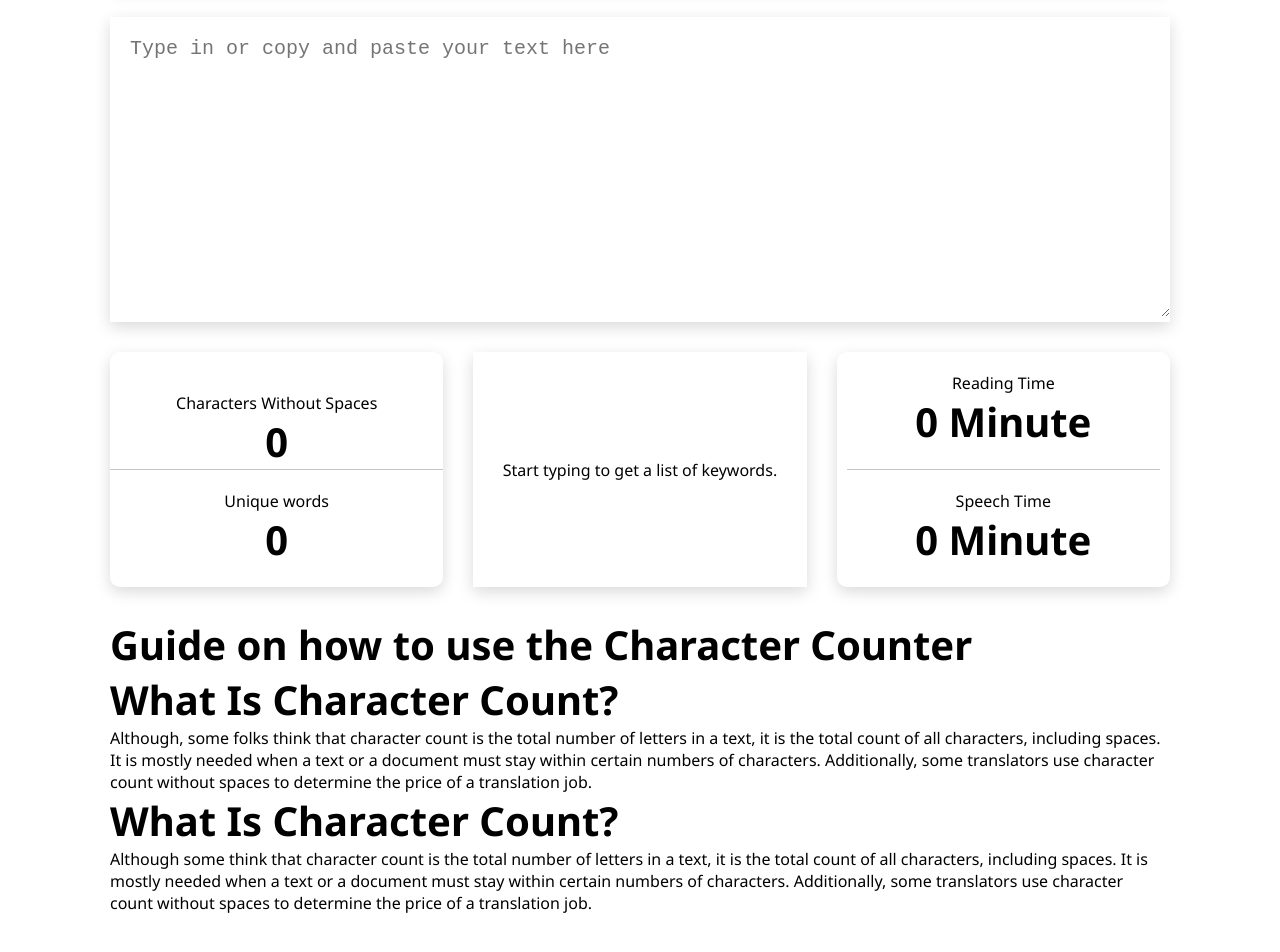
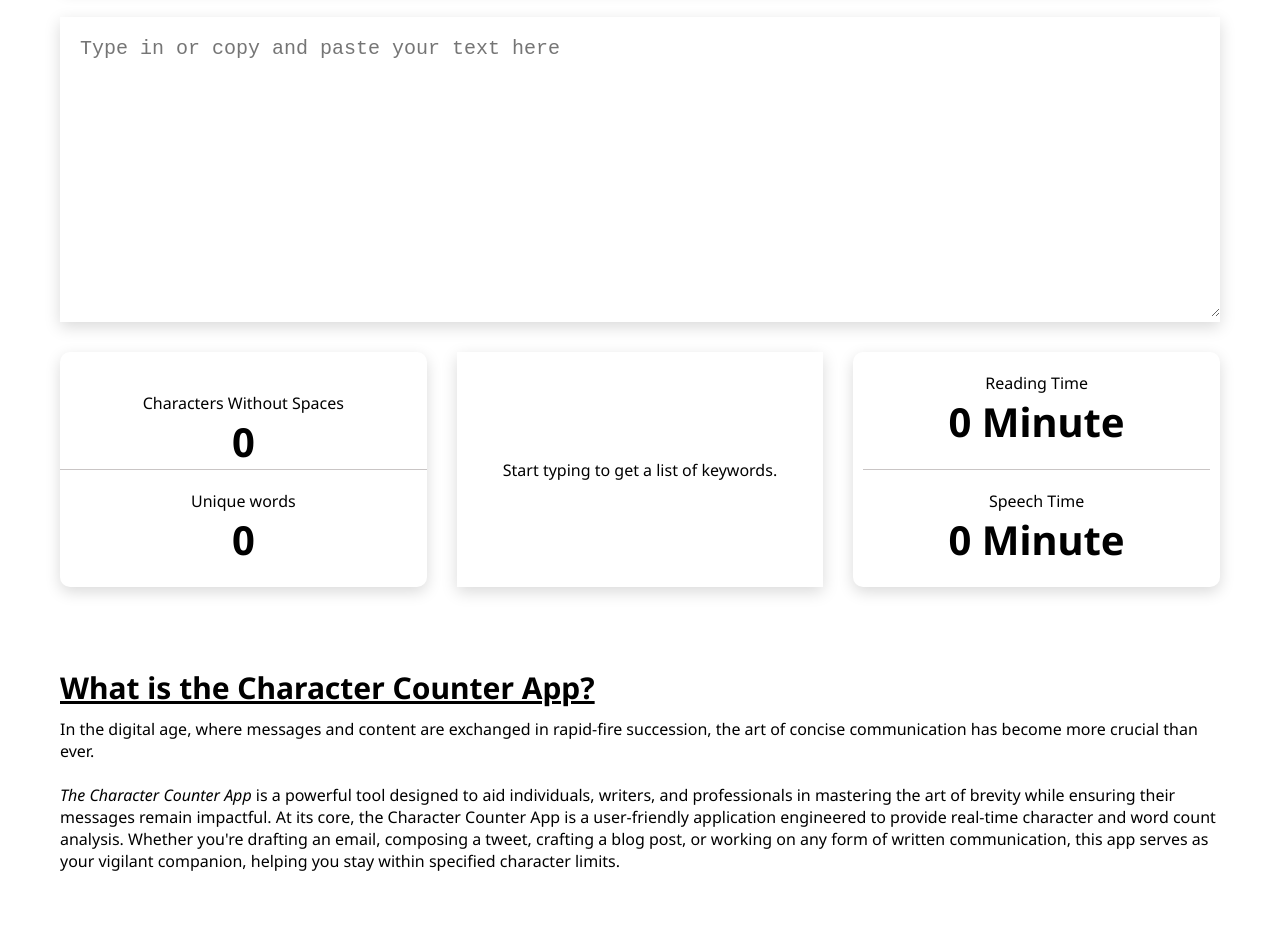
Before and after one commit to barnabasory/character-counter, a React (Create React App) app: page /#/ in a window 1280 px wide. Shown: the part 260-1212 px from the top of the page. After the commit the page ends 1182 px from the top, so only its background shows below. Built offline with nearby package versions, Linux system fonts and the light colour scheme.

Commit message:
initial commit

```diff
--- a/src/components/characterCount/CharacterCounter.jsx
+++ b/src/components/characterCount/CharacterCounter.jsx
@@ -28,7 +28,7 @@ const CharacterCounter = () => {
   };
   const getParagraphCount = (paragraph) => {
     if (!paragraph) {
-      return setWords(0);
+      return setParagraphs(0);
     }
     return setParagraphs(paragraph.trim().split("\n\n").length);
   };
@@ -54,7 +54,7 @@ const CharacterCounter = () => {
     return setUniqueWords(set.size);
   };
   return (
-    <div className={`sw_70 ${styles.wrapper}`}>
+    <div className={`sw ${styles.wrapper}`}>
       <div className={styles.display_fields_upper}>
         <div className={styles.characters}>
           <span>Characters</span>
@@ -114,24 +114,19 @@ const CharacterCounter = () => {
       </div>
 
       <div className={styles.overview}>
-        <h2>Guide on how to use the Character Counter</h2>
-        <h2>What Is Character Count?</h2>
+        <h3>What is the Character Counter App?</h3>
         <span>
-          Although, some folks think that character count is the total number of
-          letters in a text, it is the total count of all characters, including
-          spaces. It is mostly needed when a text or a document must stay within
-          certain numbers of characters. Additionally, some translators use
-          character count without spaces to determine the price of a translation
-          job.
-        </span>
-        <h2>What Is Character Count?</h2>
-        <span>
-          Although some think that character count is the total number of
-          letters in a text, it is the total count of all characters, including
-          spaces. It is mostly needed when a text or a document must stay within
-          certain numbers of characters. Additionally, some translators use
-          character count without spaces to determine the price of a translation
-          job.
+          In the digital age, where messages and content are exchanged in
+          rapid-fire succession, the art of concise communication has become
+          more crucial than ever. <br /> <br />{" "}
+          <em>The Character Counter App</em> is a powerful tool designed to aid
+          individuals, writers, and professionals in mastering the art of
+          brevity while ensuring their messages remain impactful. At its core,
+          the Character Counter App is a user-friendly application engineered to
+          provide real-time character and word count analysis. Whether you're
+          drafting an email, composing a tweet, crafting a blog post, or working
+          on any form of written communication, this app serves as your vigilant
+          companion, helping you stay within specified character limits.
         </span>
       </div>
     </div>
--- a/src/components/characterCount/CharacterCounter.module.scss
+++ b/src/components/characterCount/CharacterCounter.module.scss
@@ -130,4 +130,293 @@
       }
     }
   }
+
+  .overview {
+    h3 {
+      font-size: 30px;
+      text-decoration: underline;
+    }
+    display: flex;
+    flex-direction: column;
+    gap: 10px;
+    margin-top: 50px;
+  }
 }
+
+@media screen and (max-width: 400px) {
+  .wrapper {
+    width: 100%;
+
+    .display_fields_upper {
+      width: 100%;
+
+      .characters,
+      .words,
+      .paragraphs,
+      .sentences {
+        grid-column: span 12;
+        width: 100%;
+        &:not(:last-child) {
+          border-bottom: 1px solid var(--border-color);
+        }
+      }
+      .characters,
+      .words,
+      .paragraphs {
+        border-right: none;
+      }
+    }
+
+    .display_fields_lower {
+      grid-gap: 20px;
+      width: 100%;
+
+      .characters_unique_words {
+        grid-column: span 12;
+        width: 100%;
+      }
+
+      .keywords {
+        grid-column: span 12;
+        width: 100%;
+        height: 200px;
+      }
+      .reading_speech_time {
+        grid-column: span 12;
+        width: 100%;
+      }
+    }
+  }
+}
+
+@media screen and (min-width: 401px) and (max-width: 699px) {
+  .wrapper {
+    width: 100%;
+
+    .display_fields_upper {
+      width: 100%;
+
+      .characters,
+      .words,
+      .paragraphs,
+      .sentences {
+        grid-column: span 6;
+        width: 100%;
+        &:not(:nth-child(3), :nth-child(4)) {
+          border-bottom: 1px solid var(--border-color);
+        }
+      }
+      .characters,
+      .paragraphs {
+        border-right: 1px solid var(--border-color);
+      }
+
+      .words {
+        border-right: none;
+      }
+    }
+
+    .display_fields_lower {
+      grid-gap: 20px;
+      width: 100%;
+
+      .characters_unique_words {
+        display: flex;
+        flex-direction: row;
+        grid-column: span 12;
+        width: 100%;
+
+        .characters_without_spaces {
+          width: 50%;
+          padding: 40px;
+          border-right: 1px solid var(--border-color);
+        }
+        .unique_words {
+          width: 50%;
+          padding: 40px;
+        }
+
+        .line_break {
+          display: none;
+        }
+      }
+
+      .keywords {
+        grid-column: span 12;
+        width: 100%;
+        height: 200px;
+      }
+
+      .reading_speech_time {
+        display: flex;
+        flex-direction: row;
+        grid-column: span 12;
+        width: 100%;
+        height: auto;
+        padding: 0;
+
+        .line_break {
+          display: none;
+        }
+
+        .reading_time {
+          width: 50%;
+          padding: 40px;
+          border-right: 1px solid var(--border-color);
+        }
+
+        .speech_time {
+          padding: 40px;
+          width: 50%;
+        }
+      }
+    }
+  }
+}
+
+@media screen and (min-width: 700px) {
+  .wrapper {
+    display: flex;
+    flex-direction: column;
+    width: 100%;
+    margin-top: 50px;
+    gap: 30px;
+    margin-bottom: 50px;
+
+    .display_fields_upper {
+      background-color: white;
+      box-shadow: var(--box-shadow);
+      display: grid;
+      grid-template-columns: repeat(12, 1fr);
+      height: auto;
+
+      border-radius: 10px;
+
+      .characters,
+      .words,
+      .paragraphs,
+      .sentences {
+        grid-column: span 3;
+        display: flex;
+        flex-direction: column;
+        align-items: center;
+
+        span {
+          color: var(--span-color);
+          padding-top: 20px;
+        }
+        h2 {
+          padding-bottom: 20px;
+        }
+      }
+      .characters,
+      .words,
+      .paragraphs {
+        border-right: var(--borders);
+      }
+    }
+
+    .textarea {
+      width: 100%;
+      box-shadow: var(--box-shadow);
+
+      textarea {
+        border: none;
+        width: 100%;
+        border-radius: 4px;
+        height: 300px;
+        outline: none;
+        padding: 20px;
+        font-size: 20px;
+      }
+    }
+
+    .display_fields_lower {
+      display: grid;
+      grid-template-columns: repeat(12, 1fr);
+      grid-gap: 30px;
+
+      .characters_unique_words {
+        display: flex;
+        flex-direction: column;
+        align-items: center;
+        justify-content: center;
+        grid-column: span 4;
+        box-shadow: var(--box-shadow);
+        border-radius: 10px;
+
+        .line_break {
+          height: 1px;
+          background-color: var(--border-color);
+          width: 100%;
+          margin-top: 0px;
+          margin-bottom: 0px;
+        }
+        .characters_without_spaces,
+        .unique_words {
+          display: flex;
+          align-items: center;
+          flex-direction: column;
+          text-align: center;
+          padding-top: 20px;
+          span {
+            color: var(--span-color);
+          }
+        }
+      }
+
+      .keywords {
+        display: flex;
+        align-items: center;
+        justify-content: center;
+        flex-direction: column;
+        text-align: center;
+        grid-column: span 4;
+        box-shadow: var(--box-shadow);
+        padding-left: 20px;
+        padding-right: 20px;
+      }
+      .reading_speech_time {
+        display: flex;
+        flex-direction: column;
+        align-items: center;
+        justify-content: center;
+        grid-column: span 4;
+        box-shadow: var(--box-shadow);
+        border-radius: 10px;
+        padding-left: 10px;
+        padding-right: 10px;
+        .line_break {
+          height: 1px;
+          background-color: var(--border-color);
+          width: 100%;
+          margin-top: 0px;
+          margin-bottom: 0px;
+        }
+        .reading_time,
+        .speech_time {
+          display: flex;
+          align-items: center;
+          flex-direction: column;
+          text-align: center;
+          padding-top: 20px;
+          margin-bottom: 20px;
+          span {
+            color: var(--span-color);
+          }
+        }
+      }
+    }
+
+    .overview {
+      h3 {
+        font-size: 30px;
+        text-decoration: underline;
+      }
+      display: flex;
+      flex-direction: column;
+      gap: 10px;
+      margin-top: 50px;
+    }
+  }
+}
--- a/src/components/header/Header.module.scss
+++ b/src/components/header/Header.module.scss
@@ -11,13 +11,13 @@
     grid-column: span 1;
     transform: scale(2);
     cursor: pointer;
+    padding: 3px;
+    padding-left: 5px;
+    padding-right: 5px;
+    border-radius: 3px;
 
     &:hover {
       background-color: rgba($color: #000000, $alpha: 0.2);
-      padding: 3px;
-      padding-left: 5px;
-      padding-right: 5px;
-      border-radius: 3px;
     }
   }
 
@@ -39,3 +39,22 @@
     }
   }
 }
+
+@media screen and (max-width: 600px) {
+  .wrapper {
+    grid-gap: 20px;
+
+    .hamburger {
+      transform: scale(1.5);
+    }
+
+    .logo {
+      font-size: clamp(1.8rem, 0.4vw, 3.2rem);
+      line-height: 30px;
+      text-align: center;
+    }
+    .toggleTheme {
+      transform: scale(1.2);
+    }
+  }
+}
```
